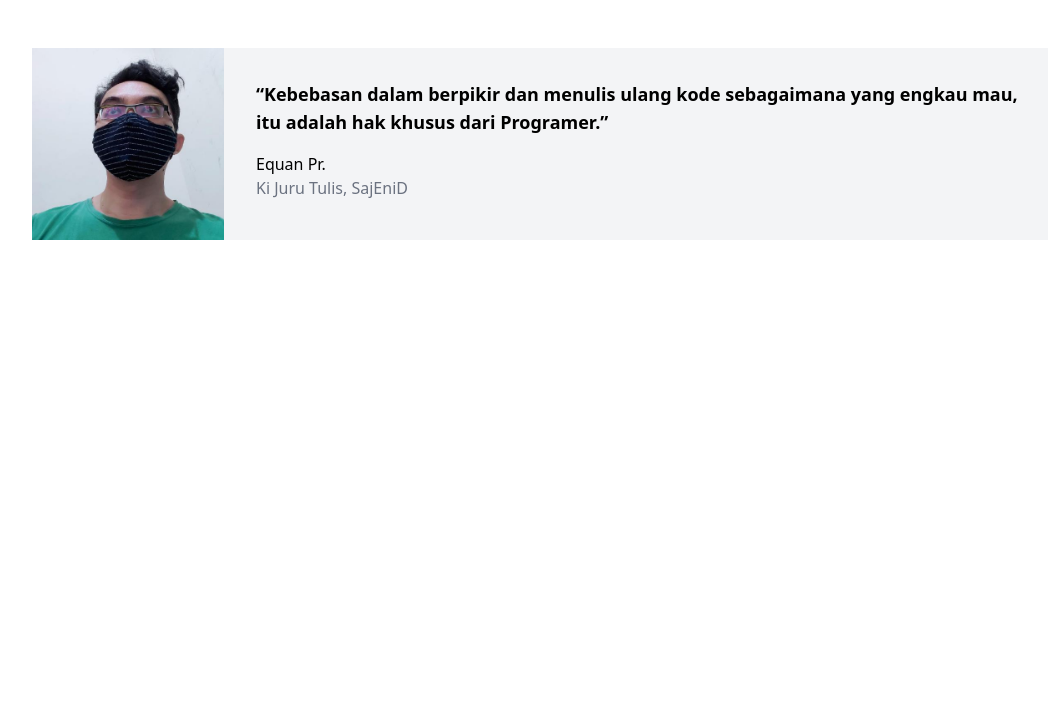
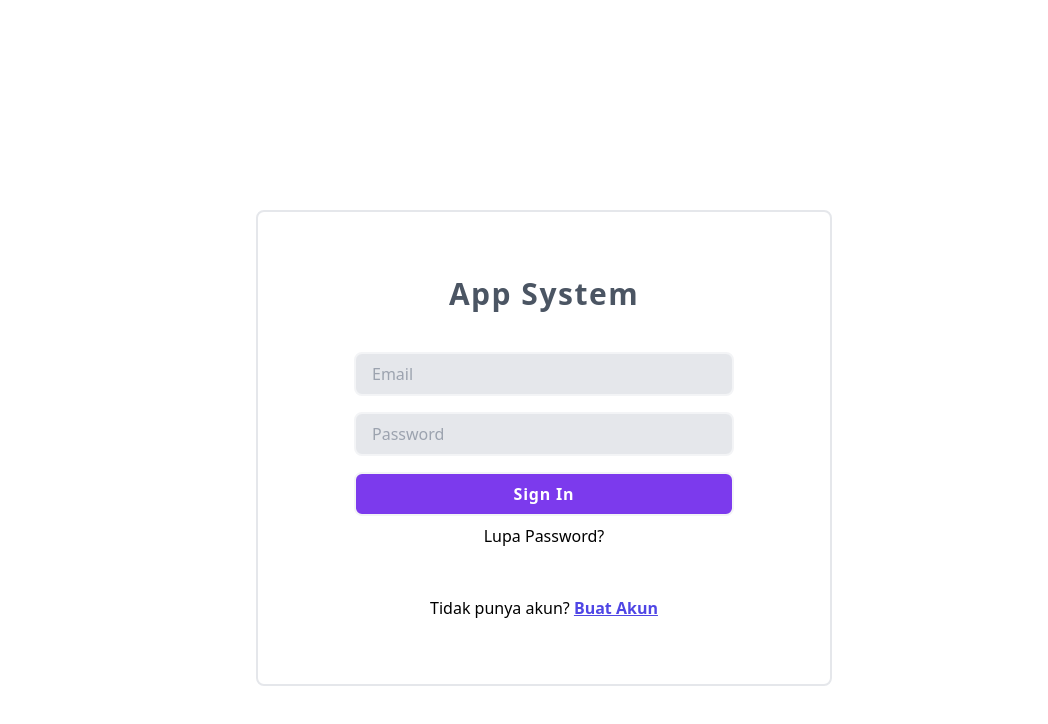
Before and after one commit to junwatu/vue3-tailwindcss-template, a Vue app: page / in a window 1280 px wide. Shown: the top 724 px of the page, without its empty margins (96-1144 px from the left). Built offline with nearby package versions, Linux system fonts and the light colour scheme.

Commit message:
login homepage

```diff
--- a/src/App.vue
+++ b/src/App.vue
@@ -1,14 +1,16 @@
 <template>
-  <Home/>
+  <Login/>
 </template>
 
 <script>
 import Home from "./components/Home.vue";
+import Login from "./components/Login.vue";
 
 export default {
   name: "App",
   components: {
     Home,
+    Login
   },
 };
 </script>
```
